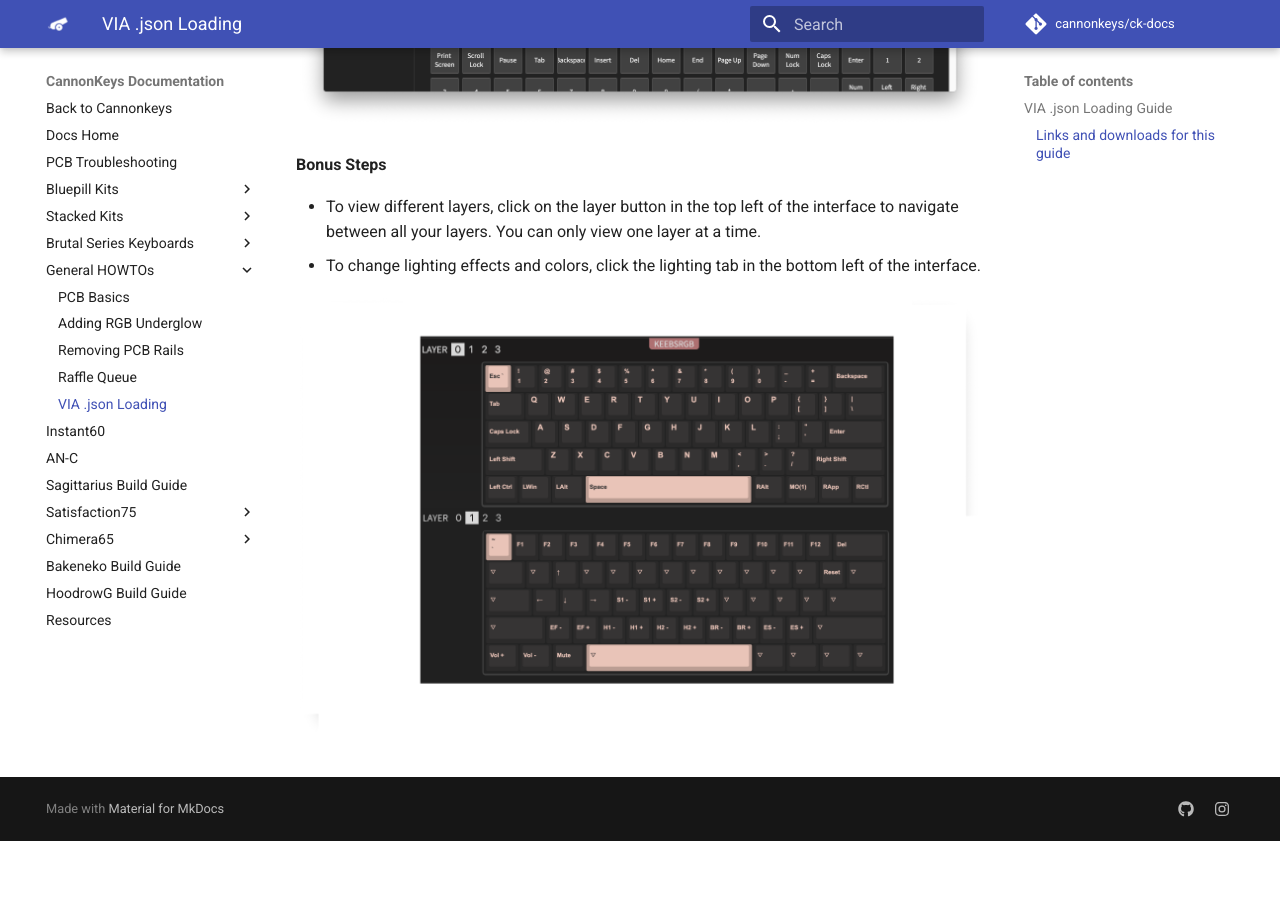
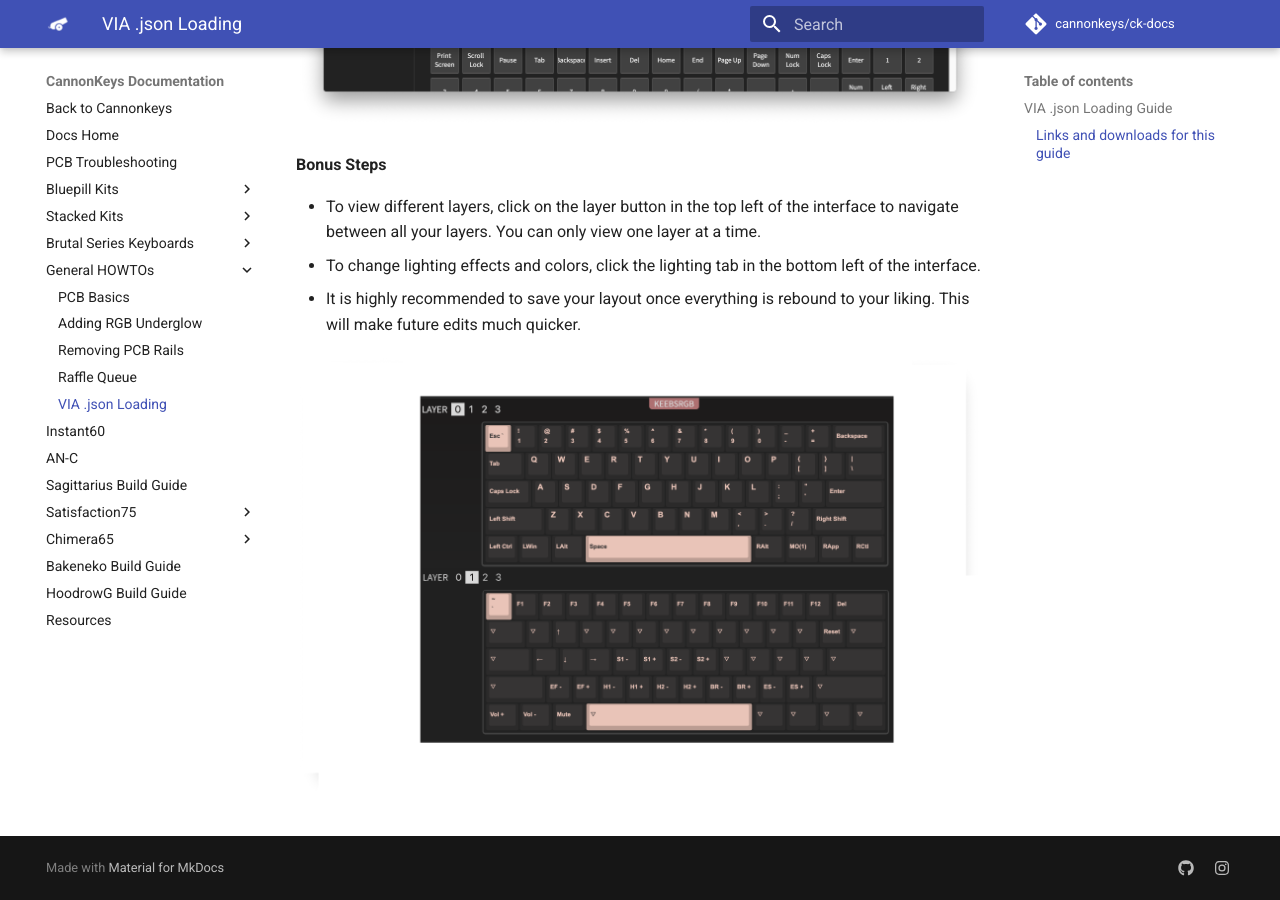
Before and after one commit to cannonkeys/ck-docs, an MkDocs documentation site: the page built from docs/via-json-loading.md, in a window 1280 px wide and 900 px high, scrolled down 2364 px. Built offline with MkDocs 1.6.1 and Material for MkDocs 9.7.7, drawn with Linux system fonts in a browser that asks for light colours; comment, search, counter and statistics services are not loaded; before the commit the page ends 3205 px from its top, so only the background shows below that.

Commit message:
Update via-json-loading.md

```diff
--- a/docs/via-json-loading.md
+++ b/docs/via-json-loading.md
@@ -44,6 +44,7 @@ Occasionally a keyboard has support for VIA, but has not yet been added into the
 
  - To view different layers, click on the layer button in the top left of the interface to navigate between all your layers. You can only view one layer at a time.
  - To change lighting effects and colors, click the lighting tab in the bottom left of the interface.
+ - It is highly recommended to save your layout once everything is rebound to your liking. This will make future edits much quicker.
 
 
 ![keymap shown multiple layers](images/via-json/04-keebs-rgb-keymap.png)
```
